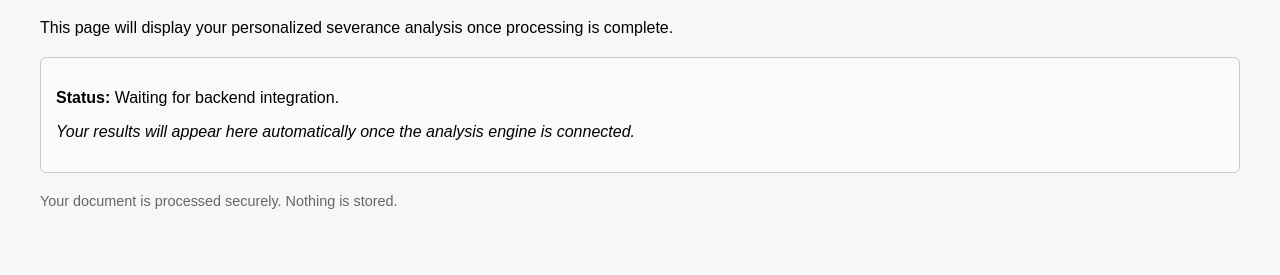
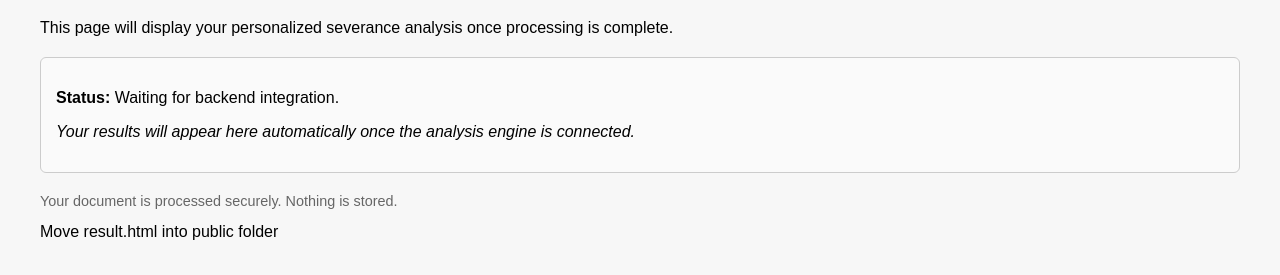
Before and after one commit to mehdiakif-lab/Fairexit, a plain HTML site: page result.html in a window 1280 px wide. Shown: the part 137-412 px from the top of the page. Drawn offline with Linux system fonts and the light colour scheme.

Commit message:
Update result.html

```diff
--- a/result.html
+++ b/result.html
@@ -30,3 +30,4 @@
     </p>
   </body>
 </html>
+Move result.html into public folder
```
